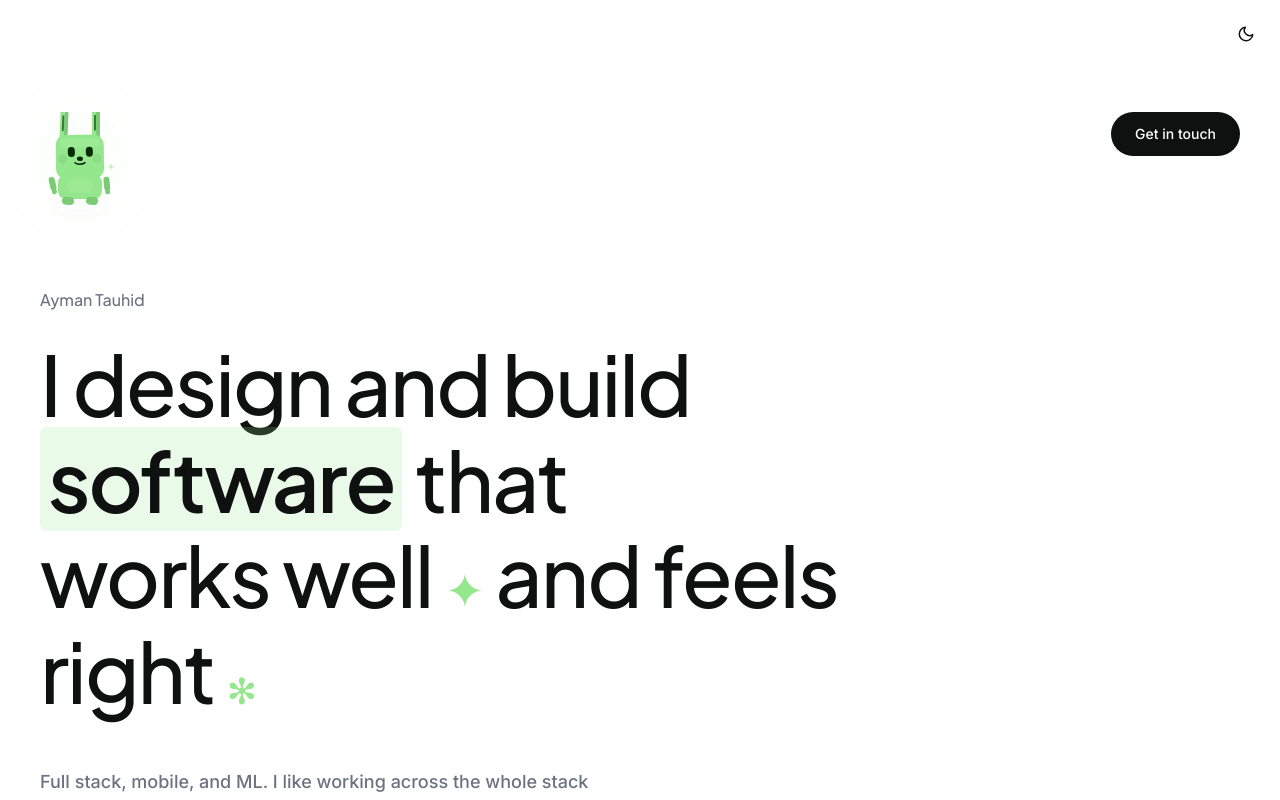
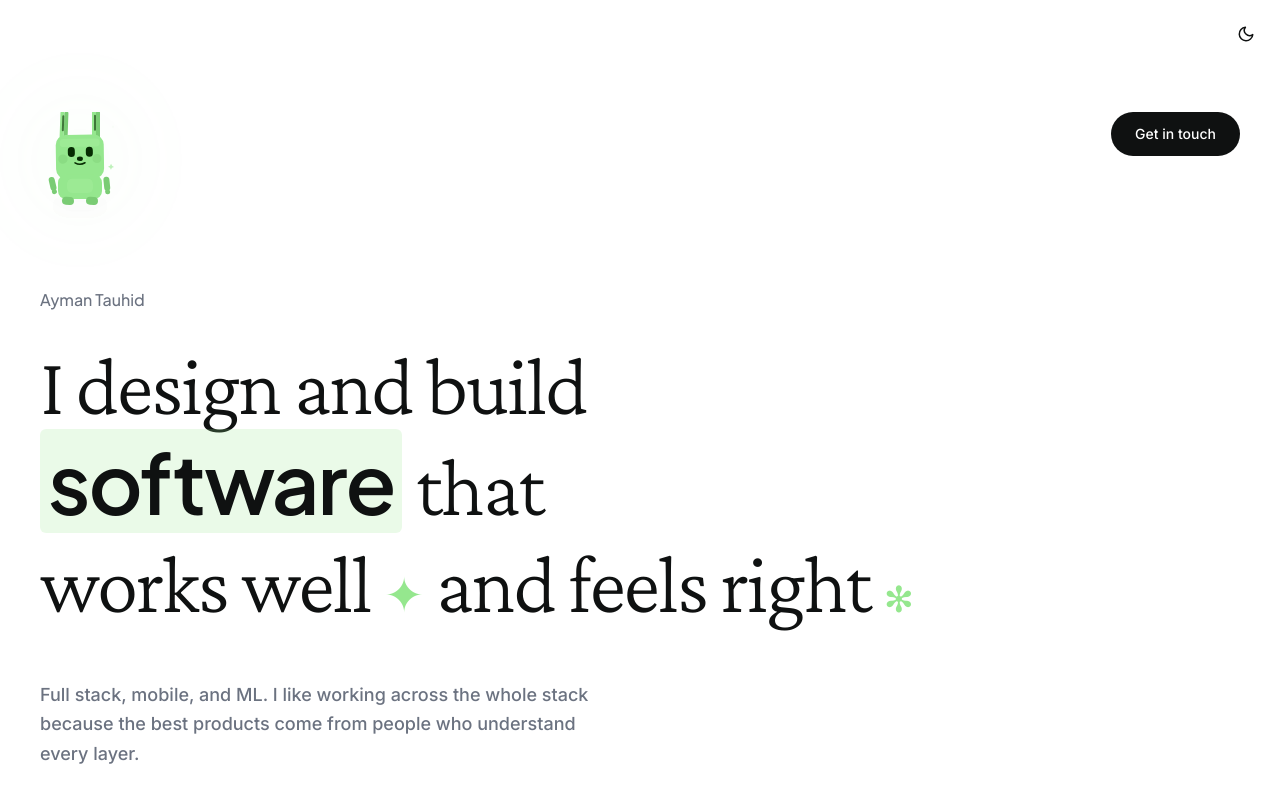
Before and after one commit to AmenTauhid/my-main-portfolio, a Next.js app: page / in a window 1280 px wide. Shown: the top 800 px of the page. Built offline with nearby package versions, Linux system fonts and the light colour scheme.

Commit message:
restore mixed serif/sans-serif typography in hero statement

```diff
--- a/src/app/page.tsx
+++ b/src/app/page.tsx
@@ -36,22 +36,22 @@ export default function Home() {
           </p>
 
           {/* Big statement */}
-          <h1 className="font-[family-name:var(--font-jakarta-var)] text-3xl sm:text-4xl md:text-6xl lg:text-[5.2rem] leading-[1.15] tracking-tight max-w-4xl">
-            <span className="font-light">
+          <h1 className="text-3xl sm:text-4xl md:text-6xl lg:text-[5.2rem] leading-[1.15] tracking-tight max-w-4xl">
+            <span className="font-[family-name:var(--font-crimson-var)] font-light">
               I design and build{" "}
             </span>
-            <span className="font-semibold bg-accent/20 px-1.5 sm:px-2 rounded-md">
+            <span className="font-[family-name:var(--font-jakarta-var)] font-semibold bg-accent/20 px-1.5 sm:px-2 rounded-md">
               software
             </span>
-            <span className="font-light">
+            <span className="font-[family-name:var(--font-crimson-var)] font-light">
               {" "}that{" "}
             </span>
             <br className="hidden md:block" />
-            <span className="font-light">
+            <span className="font-[family-name:var(--font-crimson-var)] font-light">
               works well{" "}
             </span>
             <span className="text-accent text-xl sm:text-3xl md:text-5xl">✦</span>
-            <span className="font-light">
+            <span className="font-[family-name:var(--font-crimson-var)] font-light">
               {" "}and feels right{" "}
             </span>
             <span className="text-accent text-lg sm:text-2xl md:text-4xl">✻</span>
```
